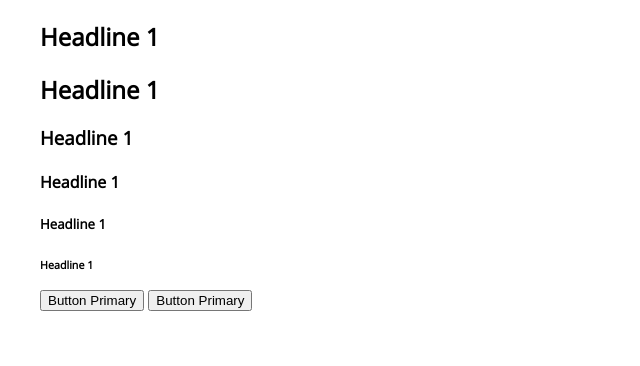
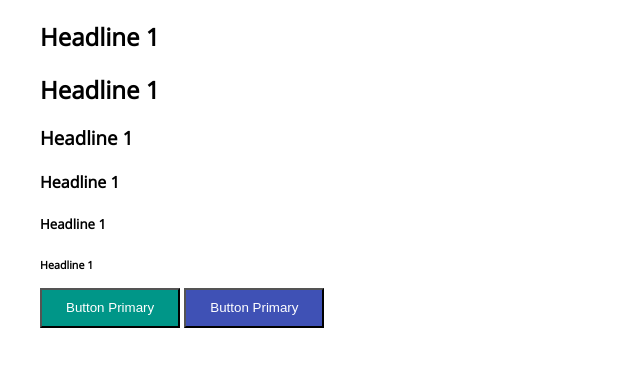
Before and after one commit to sherkoo/style-dictionary, a website: page styleguide/index.html in a window 1280 px wide. Shown: the whole page, without its empty margins (0-640 px from the left). Drawn offline with nearby package versions, Linux system fonts and the light colour scheme; files that its build step writes are made by us from their sources.

Commit message:
Update imports
import:
- buttons.scss
- container.scss

```diff
--- a/styleguide/css/main.scss
+++ b/styleguide/css/main.scss
@@ -1,5 +1,6 @@
 @import '../../scss/variables';
-@import 'container.scss';
+@import '_container.scss';
+@import '_buttons.scss';
 
 body{
   font-family: $asset-font-opensans-name;
```
